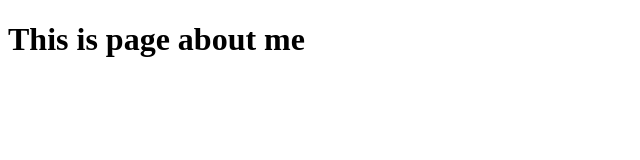
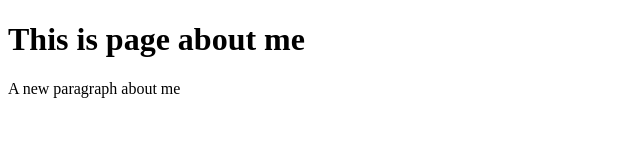
Before and after one commit to veronikahujber/stayathome-example, a plain HTML site: page about.html in a window 1280 px wide. Shown: the whole page, without its empty margins (0-640 px from the left). Drawn offline with Linux system fonts and the light colour scheme.

Commit message:
add p to about

```diff
--- a/about.html
+++ b/about.html
@@ -7,5 +7,6 @@
 </head>
 <body>
     <h1>This is page about me</h1>
+    <p>A new paragraph about me</p>
 </body>
 </html>
```
